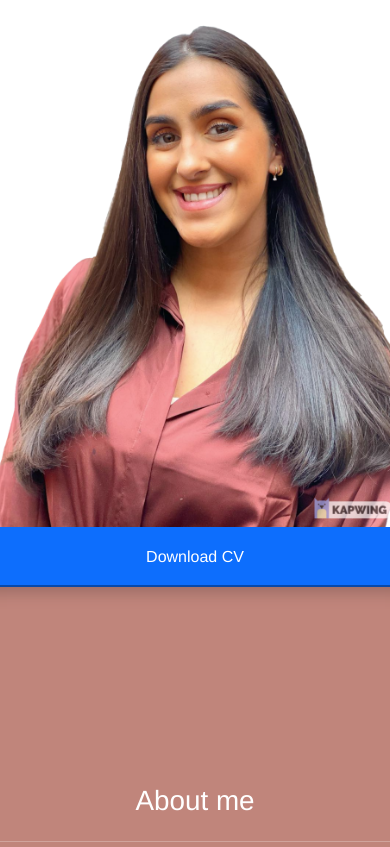
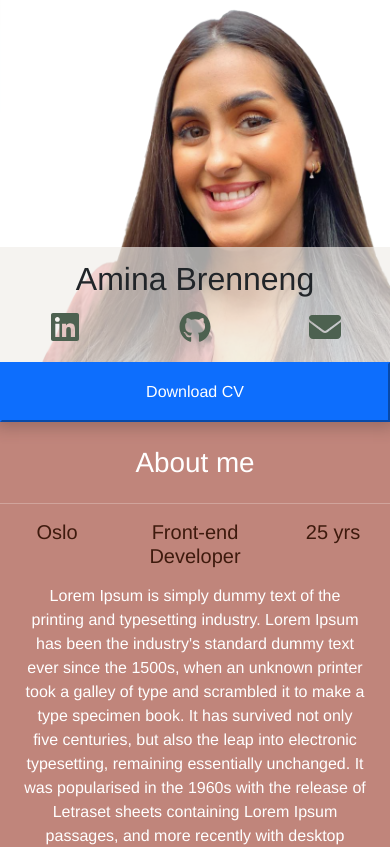
Before and after one commit to AminaBre/ProfilePage, a Vue app: page /technicalSkills in a window 390 px wide. Shown: the top 847 px of the page. Built offline with nearby package versions, Linux system fonts and the light colour scheme.

Commit message:
image-container is now more like the  original idea, using media queries. not completely responsive on smaller  screens

```diff
--- a/package.json
+++ b/package.json
@@ -9,6 +9,7 @@
   },
   "dependencies": {
     "@fortawesome/fontawesome-svg-core": "^1.3.0-beta3",
+    "@fortawesome/free-brands-svg-icons": "^5.15.4",
     "@fortawesome/free-regular-svg-icons": "^6.0.0-beta3",
     "@fortawesome/free-solid-svg-icons": "^6.0.0-beta3",
     "@fortawesome/vue-fontawesome": "^3.0.0-5",
--- a/src/components/Index.vue
+++ b/src/components/Index.vue
@@ -65,4 +65,9 @@ export default {
 .history-container {
   background-color: #5b3832;
 }
+@media screen and (min-width: 0px) and (max-width: 766px) {
+  .sidebar-container {
+    height: 50vh;
+  }
+}
 </style>
--- a/src/components/Sidebar.vue
+++ b/src/components/Sidebar.vue
@@ -5,11 +5,27 @@
     </div>
     <div class="col image-container">
       <div class="row">
-        <img src="../assets/profilepic.png" class="image mw-75 p-0" />
-      </div>
-      <div class="row">
-        <div class="d-grid p-0">
-          <button class="btn-md btn-primary py-3">Download CV</button>
+        <img src="../assets/profilepic.png" class="p-0" />
+        <div class="row about-me-container p-0 m-0">
+          <p class="name mx-0 my-2">Amina Brenneng</p>
+          <div class="col">
+            <a href="https://www.linkedin.com/in/amina-brenneng-699190b0" target="_blank"
+              ><font-awesome-icon :icon="['fab', 'linkedin']" size="2x" class="p-0"
+            /></a>
+          </div>
+
+          <div class="col">
+            <a href="https://github.com/AminaBre" target="_blank">
+              <font-awesome-icon :icon="['fab', 'github']" size="2x" class="p-0" />
+            </a>
+          </div>
+
+          <div class="col">
+            <a href="mailto:aminahb@live.no">
+              <font-awesome-icon :icon="['fas', 'envelope']" size="2x" class="p-0" />
+            </a>
+          </div>
+          <button class="btn-md btn-primary py-3 mt-3">Download CV</button>
         </div>
       </div>
     </div>
@@ -27,18 +43,55 @@ export default {
 
 <style scoped>
 .image-container {
-  margin-top: -25px;
   box-shadow: 0px 0px 15px 5px #4a343454;
+  background-color: white;
+  width: 33%;
+  left: 9%;
+  position: absolute;
+  top: 0px;
+  height: 100vh;
 }
 
-.image {
+img {
+  position: absolute;
   background-color: white;
+  width: 700px;
 }
 
-.navigation-content {
-  display: flex;
-  flex-direction: column;
-  align-items: center;
-  justify-content: center;
+.about-me-container {
+  background-color: rgba(240, 237, 233, 0.678);
+  width: 100%;
+  position: absolute;
+  bottom: 0%;
+}
+
+.name {
+  font-size: 2rem;
+}
+
+a {
+  color: rgb(77, 97, 80);
+}
+
+@media screen and (min-width: 0px) and (max-width: 766px) {
+  .image-container {
+    width: 100%;
+    left: 0%;
+    height: 50%;
+    text-align: center;
+    overflow: hidden;
+  }
+
+  img {
+    top: -45px;
+    min-width: 400px;
+    min-width: 450px;
+  }
+}
+
+@media screen and (min-width: 768px) and (max-width: 991px) {
+  .image-container {
+    left: 13%;
+  }
 }
 </style>
--- a/src/components/TechnicalSkills.vue
+++ b/src/components/TechnicalSkills.vue
@@ -55,6 +55,7 @@ li {
   border-bottom: 2px solid rgb(241, 231, 231);
   margin: 5px;
   transition: 0.5s;
+  cursor: pointer;
 }
 
 li:hover {
--- a/src/main.js
+++ b/src/main.js
@@ -16,6 +16,8 @@ import {
   faGlasses,
   faShieldAlt,
 } from '@fortawesome/free-solid-svg-icons';
+import { faGithub, faLinkedin } from '@fortawesome/free-brands-svg-icons';
+
 import App from './App.vue';
 import router from './router';
 
@@ -30,6 +32,8 @@ library.add(
   faGraduationCap,
   faGlasses,
   faShieldAlt,
+  faGithub,
+  faLinkedin,
 );
 
 createApp(App).use(router).component('font-awesome-icon', FontAwesomeIcon).mount('#app');
```
Also changed, not shown: 1 other file (tests, documents, lock files or other folders).
